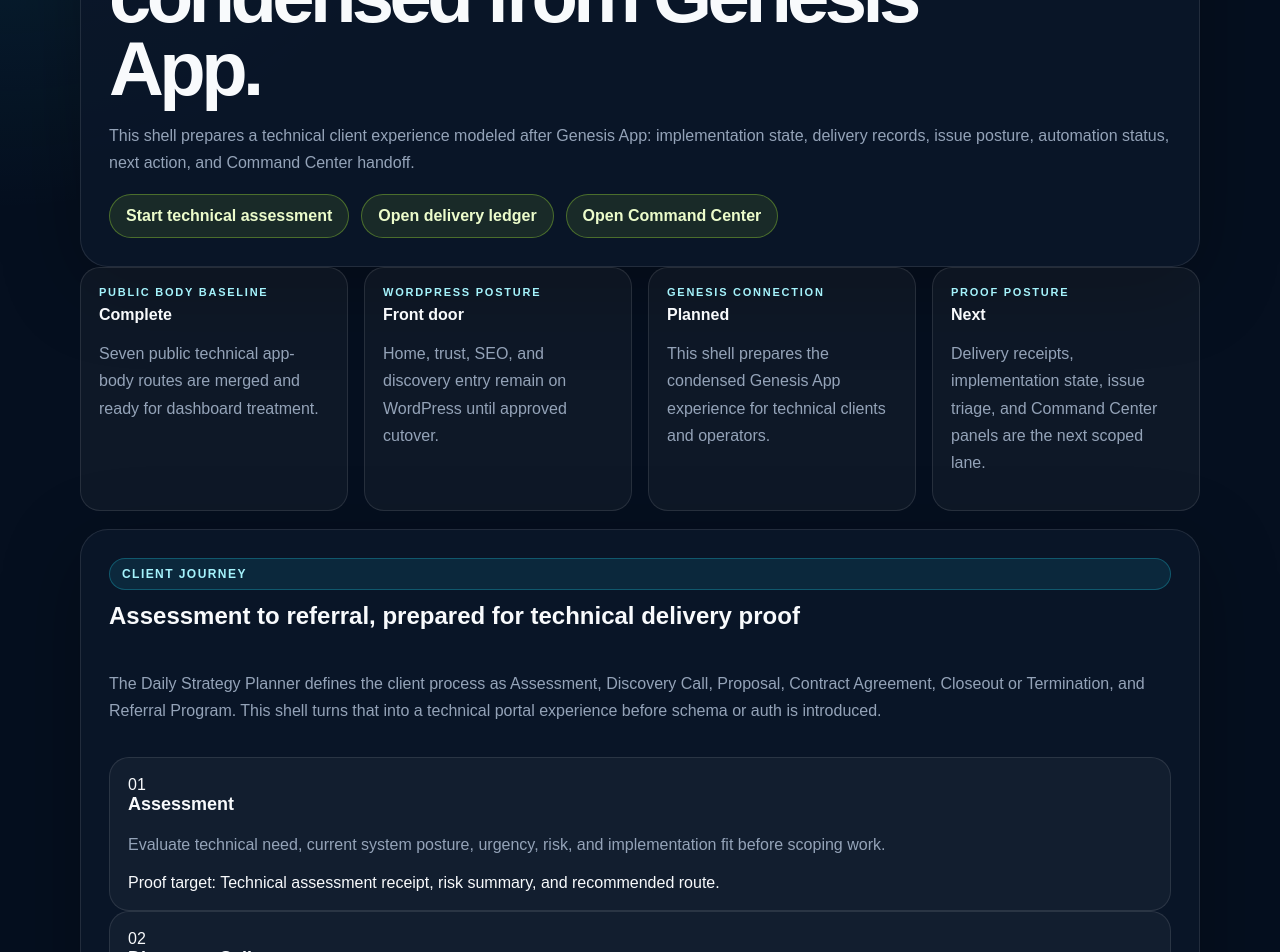
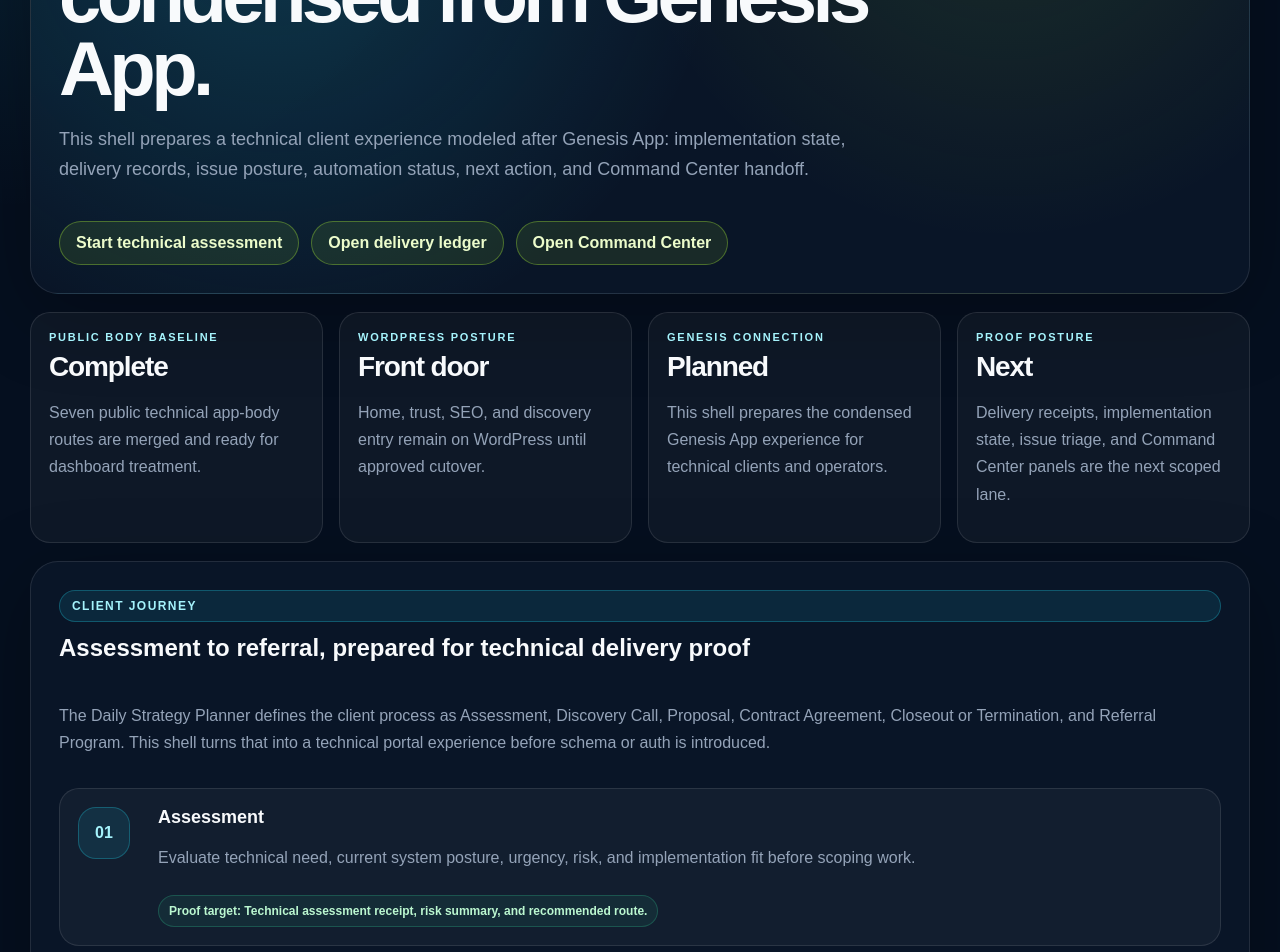
Before and after one commit to Altrium-Holdings-Group/LIFTStack, a Next.js app: page /portal in a window 1280 px wide. Shown: the part 300-1252 px from the top of the page. Built offline with nearby package versions, Linux system fonts and the light colour scheme.

Commit message:
Add LIFTStack dashboard and portal styling

```diff
--- a/app/globals.css
+++ b/app/globals.css
@@ -238,6 +238,73 @@
   background: rgba(163, 230, 53, 0.07);
 }
 
+.dashboard-main {
+  width: min(1220px, calc(100vw - 32px));
+}
+
+.dashboard-hero {
+  min-height: 470px;
+  display: flex;
+  flex-direction: column;
+  justify-content: center;
+  background:
+    radial-gradient(circle at 20% 20%, rgba(34, 211, 238, 0.18), transparent 28rem),
+    radial-gradient(circle at 80% 10%, rgba(163, 230, 53, 0.12), transparent 24rem),
+    rgba(11, 23, 41, 0.86);
+}
+
+.dashboard-hero-summary {
+  max-width: 840px;
+  font-size: 18px;
+}
+
+.dashboard-stat-grid {
+  margin-top: 18px;
+}
+
+.dashboard-stat-card strong {
+  display: block;
+  color: #f8fafc;
+  font-size: 28px;
+  letter-spacing: -0.04em;
+}
+
+.journey-list {
+  display: grid;
+  gap: 12px;
+}
+
+.journey-card {
+  display: grid;
+  grid-template-columns: 64px 1fr;
+  gap: 16px;
+  align-items: start;
+}
+
+.journey-step {
+  display: grid;
+  place-items: center;
+  width: 52px;
+  height: 52px;
+  border: 1px solid rgba(34, 211, 238, 0.28);
+  background: rgba(34, 211, 238, 0.1);
+  border-radius: 18px;
+  color: #a5f3fc;
+  font-weight: 900;
+}
+
+.journey-proof {
+  display: inline-flex;
+  margin-top: 8px;
+  border: 1px solid rgba(52, 211, 153, 0.24);
+  background: rgba(52, 211, 153, 0.08);
+  border-radius: 999px;
+  padding: 8px 10px;
+  color: #bbf7d0;
+  font-size: 12px;
+  font-weight: 800;
+}
+
 @media (max-width: 760px) {
   main {
     width: min(100vw - 24px, 1120px);
@@ -259,4 +326,8 @@
   .body-nav-links {
     justify-content: flex-start;
   }
+
+  .journey-card {
+    grid-template-columns: 1fr;
+  }
 }
```
